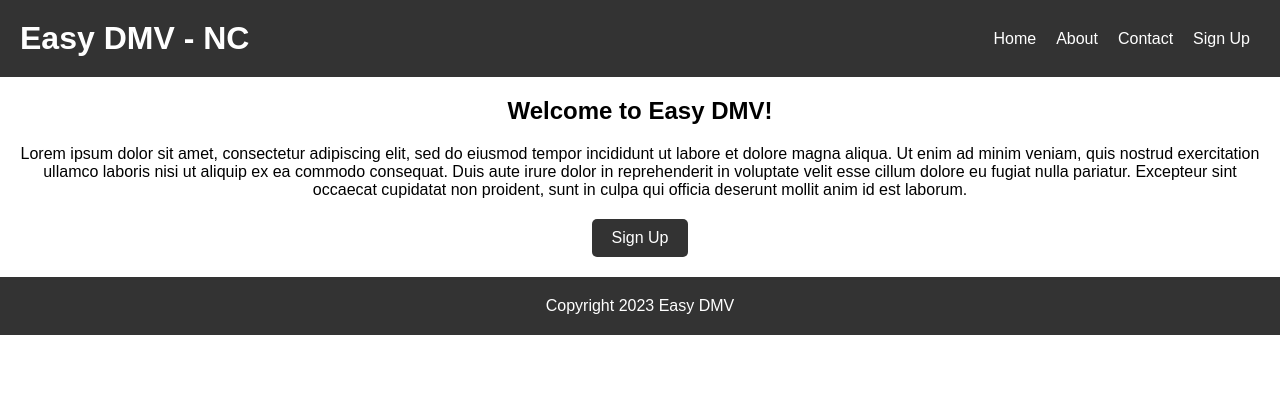
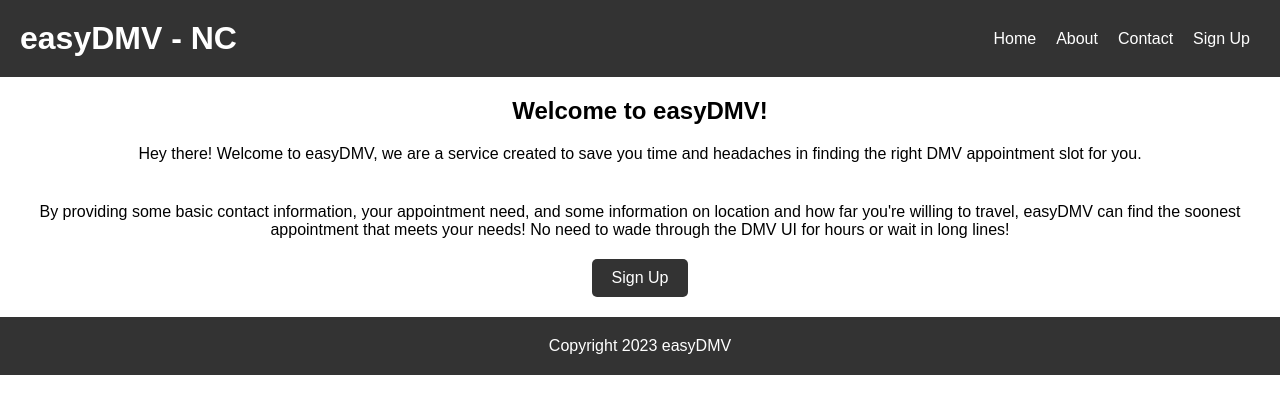
Before and after one commit to meertj/easyDMV_web, a plain HTML site: page public/index.html in a window 1280 px wide. Drawn offline with Linux system fonts and the light colour scheme.

Commit message:
Add logo and clean up html

```diff
--- a/public/index.html
+++ b/public/index.html
@@ -1,14 +1,14 @@
 <!DOCTYPE html>
 <html>
   <head>
-    <link rel="shortcut icon" type="image/x-icon" href="https://en.wikipedia.org/favicon.ico" />
+    <link rel="shortcut icon" type="image/x-icon" href="img/logo_zoom.ico" />
     <meta charset="utf-8">
-    <title>Easy DMV - North Carolina</title>
+    <title>easyDMV - North Carolina</title>
     <link rel="stylesheet" type="text/css" href="css/app.css">
   </head>
   <body>
     <header>
-      <h1>Easy DMV - NC</h1>
+      <h1>easyDMV - NC</h1>
       <nav>
         <ul>
           <li><a href="/">Home</a></li>
@@ -19,12 +19,14 @@
       </nav>
     </header>
     <main>
-      <h2>Welcome to Easy DMV!</h2>
-      <p>Lorem ipsum dolor sit amet, consectetur adipiscing elit, sed do eiusmod tempor incididunt ut labore et dolore magna aliqua. Ut enim ad minim veniam, quis nostrud exercitation ullamco laboris nisi ut aliquip ex ea commodo consequat. Duis aute irure dolor in reprehenderit in voluptate velit esse cillum dolore eu fugiat nulla pariatur. Excepteur sint occaecat cupidatat non proident, sunt in culpa qui officia deserunt mollit anim id est laborum.</p>
+      <h2>Welcome to easyDMV!</h2>
+      <p> Hey there! Welcome to easyDMV, we are a service created to save you time and headaches in finding the right DMV appointment slot for you. </p>
+      <p> By providing some basic contact information, your appointment need, and some information on location and how far you're willing to travel,
+        easyDMV can find the soonest appointment that meets your needs! No need to wade through the DMV UI for hours or wait in long lines!  </p>
       <button onclick="location.href='/signup'">Sign Up</button>
     </main>
     <footer>
-      <p>Copyright 2023 Easy DMV</p>
+      <p>Copyright 2023 easyDMV</p>
     </footer>
   </body>
 </html>
```
Also changed, not shown: public/about.html (+7 -5 lines), public/contact.html (+5 -4 lines), public/signup.html (+4 -3 lines), public/img/logo.ico, public/img/logo.svg (deleted), public/img/logo_zoom.ico (added).
